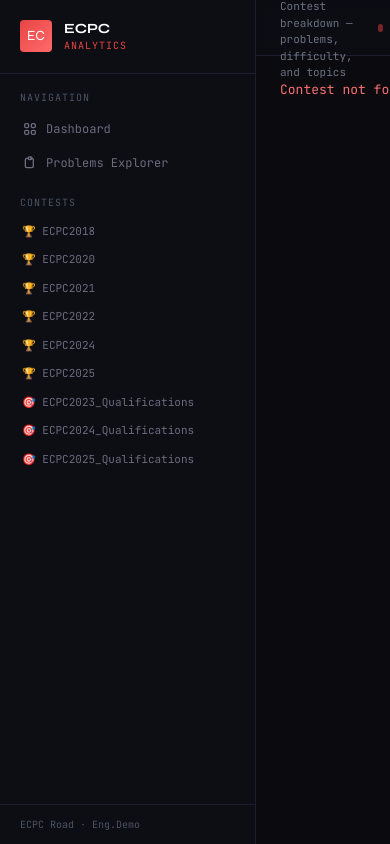
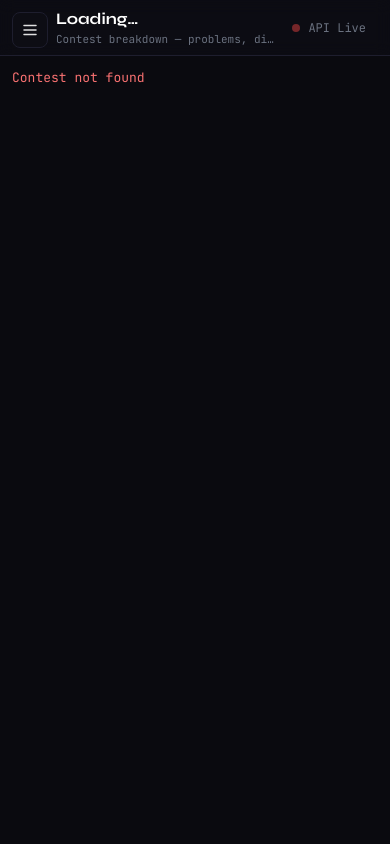
Before and after one commit to adhamahmedyousef/ecpc-analytics, a Flask app: page /contest/1 in a window 390 px wide; the page is wider, and only the part inside the window is pictured. Run offline with Flask 3, Linux system fonts and the light colour scheme; some libraries are stand-ins or nearby versions.

Commit message:
feat: add responsive layout with mobile sidebar toggle

```diff
--- a/app/static/css/style.css
+++ b/app/static/css/style.css
@@ -20,7 +20,10 @@
 
 *, *::before, *::after { box-sizing: border-box; margin: 0; padding: 0; }
 
-html { scroll-behavior: smooth; }
+html {
+  scroll-behavior: smooth;
+  overflow-x: hidden;
+}
 
 body {
   background: var(--bg);
@@ -28,6 +31,17 @@ body {
   font-family: 'JetBrains Mono', monospace;
   font-size: 13px;
   line-height: 1.6;
+  overflow-x: hidden;
+}
+
+/* Prevent flex child from overflowing */
+.main-wrap {
+  min-width: 0;
+  max-width: 100%;
+}
+.main-content {
+  max-width: 100%;
+  overflow-x: hidden;
 }
 
 ::-webkit-scrollbar { width: 5px; height: 5px; }
@@ -76,6 +90,8 @@ body {
   border-radius: 10px;
   padding: 18px;
   transition: border-color 0.2s;
+  max-width: 100%;
+  overflow: hidden;
 }
 .card:hover { border-color: #2e2e45; }
 
@@ -98,6 +114,7 @@ body {
   padding: 16px 20px;
   position: relative;
   overflow: hidden;
+  max-width: 100%;
   transition: border-color 0.2s, transform 0.15s;
 }
 .stat-card::before {
@@ -329,3 +346,148 @@ body {
   scrollbar-width: thin;
   scrollbar-color: #2a2a3d transparent;
 }
+
+/* =============================================
+   Mobile hamburger button
+   ============================================= */
+.sidebar-toggle {
+  display: none;
+  position: fixed;
+  top: 12px;
+  left: 12px;
+  z-index: 60;
+  width: 36px;
+  height: 36px;
+  border-radius: 8px;
+  border: 1px solid var(--border);
+  background: var(--surface);
+  color: var(--text);
+  cursor: pointer;
+  align-items: center;
+  justify-content: center;
+  transition: background 0.15s, border-color 0.15s;
+}
+.sidebar-toggle:hover {
+  background: var(--surface2);
+  border-color: var(--accent);
+}
+.sidebar-toggle svg {
+  width: 18px;
+  height: 18px;
+}
+
+/* Sidebar overlay (mobile only) */
+.sidebar-overlay {
+  display: none;
+  position: fixed;
+  inset: 0;
+  z-index: 45;
+  background: rgba(0, 0, 0, 0.6);
+  backdrop-filter: blur(2px);
+  opacity: 0;
+  transition: opacity 0.25s ease;
+}
+.sidebar-overlay.active {
+  opacity: 1;
+}
+
+/* =============================================
+   Responsive — Tablet ( ≤ 1024px )
+   ============================================= */
+@media (max-width: 1024px) {
+  .stat-value {
+    font-size: 22px;
+  }
+}
+
+/* =============================================
+   Responsive — Mobile ( ≤ 768px )
+   ============================================= */
+@media (max-width: 768px) {
+  /* Show hamburger */
+  .sidebar-toggle {
+    display: flex;
+  }
+
+  /* Show overlay when sidebar is open */
+  .sidebar-overlay.active {
+    display: block;
+  }
+
+  /* Sidebar: off-screen by default */
+  .sidebar {
+    transform: translateX(-100%);
+  }
+  .sidebar.open {
+    transform: translateX(0);
+  }
+
+  /* Main content: remove left margin */
+  .main-wrap {
+    margin-left: 0 !important;
+  }
+
+  /* Header: add left padding for hamburger */
+  .main-header {
+    padding-left: 56px !important;
+  }
+
+  /* Main content area: tighter padding */
+  .main-content {
+    padding: 12px !important;
+  }
+
+  /* Stat cards: smaller values */
+  .stat-value {
+    font-size: 20px;
+  }
+  .stat-card {
+    padding: 12px 14px;
+  }
+
+  /* Cards: tighter padding */
+  .card {
+    padding: 14px;
+  }
+
+  /* Chart containers: shorter on mobile */
+  .chart-wrap {
+    min-height: 180px;
+  }
+
+  /* Tables: ensure horizontal scroll */
+  .data-table th,
+  .data-table td {
+    padding: 8px;
+    font-size: 11px;
+    white-space: nowrap;
+  }
+
+  /* Filter grid */
+  .filter-grid {
+    grid-template-columns: 1fr !important;
+  }
+
+  /* Pagination: tighter */
+  .pagination-btn {
+    padding: 5px 10px;
+    font-size: 10px;
+  }
+
+  /* Problem rows: stack vertically */
+  .problem-row {
+    flex-wrap: wrap;
+    gap: 6px;
+  }
+
+  /* Rate bar: smaller min-width */
+  .rate-bar-bg {
+    min-width: 40px;
+  }
+
+  /* Tab buttons: smaller */
+  .tab-btn {
+    padding: 5px 12px;
+    font-size: 10px;
+  }
+}
--- a/app/templates/base.html
+++ b/app/templates/base.html
@@ -20,6 +20,16 @@
   </script>
 </head>
 <body class="bg-[#0a0a0f] text-gray-100 min-h-screen flex font-mono">
+
+  <!-- Mobile hamburger button -->
+  <button id="sidebar-toggle" class="sidebar-toggle" aria-label="Toggle sidebar">
+    <svg fill="none" stroke="currentColor" viewBox="0 0 24 24">
+      <path stroke-linecap="round" stroke-linejoin="round" stroke-width="2" d="M4 6h16M4 12h16M4 18h16"/>
+    </svg>
+  </button>
+
+  <!-- Mobile overlay -->
+  <div id="sidebar-overlay" class="sidebar-overlay"></div>
 
   <aside id="sidebar" class="sidebar fixed top-0 left-0 h-full w-64 bg-[#0d0d14] border-r border-[#1e1e2e] z-50 flex flex-col overflow-hidden transition-transform duration-300">
 
@@ -59,20 +69,20 @@
     </div>
   </aside>
 
-  <div class="flex-1 ml-64 flex flex-col min-h-screen">
+  <div class="main-wrap flex-1 ml-64 flex flex-col min-h-screen">
 
-    <header class="h-14 border-b border-[#1e1e2e] bg-[#0d0d14]/80 backdrop-blur sticky top-0 z-40 flex items-center px-6 gap-4">
-      <div class="flex-1">
-        <h1 class="font-syne font-bold text-white text-base">{% block page_title %}Dashboard{% endblock %}</h1>
-        <p class="text-[11px] text-gray-500">{% block page_subtitle %}ECPC Analytics Platform{% endblock %}</p>
+    <header class="main-header h-14 border-b border-[#1e1e2e] bg-[#0d0d14]/80 backdrop-blur sticky top-0 z-40 flex items-center px-6 gap-4">
+      <div class="flex-1 min-w-0">
+        <h1 class="font-syne font-bold text-white text-base truncate">{% block page_title %}Dashboard{% endblock %}</h1>
+        <p class="text-[11px] text-gray-500 truncate">{% block page_subtitle %}ECPC Analytics Platform{% endblock %}</p>
       </div>
-      <div class="flex items-center gap-2">
+      <div class="flex items-center gap-2 flex-shrink-0">
         <div id="status-dot" class="w-2 h-2 rounded-full bg-green-400 pulse-dot" title="API Connected"></div>
         <span class="text-xs text-gray-500">API Live</span>
       </div>
     </header>
 
-    <main class="flex-1 p-6">
+    <main class="main-content flex-1 p-6">
       {% block content %}{% endblock %}
     </main>
 
--- a/app/templates/contest.html
+++ b/app/templates/contest.html
@@ -25,11 +25,11 @@
   </div>
 
   <div class="grid grid-cols-1 lg:grid-cols-5 gap-4 mb-6">
-    <div class="card col-span-2">
+    <div class="card lg:col-span-2">
       <div class="card-header">Difficulty Distribution</div>
       <div class="chart-wrap" style="height:240px"><canvas id="diffChart"></canvas></div>
     </div>
-    <div class="card col-span-3">
+    <div class="card lg:col-span-3">
       <div class="card-header">Top Topics</div>
       <div class="chart-wrap" style="height:240px"><canvas id="topicChart"></canvas></div>
     </div>
--- a/app/templates/day.html
+++ b/app/templates/day.html
@@ -29,11 +29,11 @@
   </div>
 
   <div class="grid grid-cols-1 lg:grid-cols-5 gap-4 mb-6">
-    <div class="card col-span-2">
+    <div class="card lg:col-span-2">
       <div class="card-header">Difficulty Distribution</div>
       <div class="chart-wrap" style="height:240px"><canvas id="diffChart"></canvas></div>
     </div>
-    <div class="card col-span-3">
+    <div class="card lg:col-span-3">
       <div class="card-header">Topics</div>
       <div class="chart-wrap" style="height:240px"><canvas id="topicChart"></canvas></div>
     </div>
--- a/app/templates/index.html
+++ b/app/templates/index.html
@@ -24,14 +24,14 @@
 </div>
 
 <div class="grid grid-cols-1 lg:grid-cols-5 gap-4 mb-6">
-  <div class="card col-span-2">
+  <div class="card lg:col-span-2">
     <div class="card-header">Difficulty Distribution</div>
     <div class="chart-wrap" style="height:260px">
       <canvas id="diffChart"></canvas>
     </div>
   </div>
 
-  <div class="card col-span-3">
+  <div class="card lg:col-span-3">
     <div class="card-header">Top Topics by Frequency</div>
     <div class="chart-wrap" style="height:260px">
       <canvas id="topicChart"></canvas>
--- a/app/templates/problems.html
+++ b/app/templates/problems.html
@@ -6,7 +6,7 @@
 {% block content %}
 
 <div class="card mb-5">
-  <div class="grid grid-cols-2 sm:grid-cols-4 lg:grid-cols-5 gap-3 items-end">
+  <div class="filter-grid grid grid-cols-2 sm:grid-cols-4 lg:grid-cols-5 gap-3 items-end">
     <div class="col-span-2 sm:col-span-1 lg:col-span-2">
       <label class="filter-label">Search</label>
       <input id="filter-q" type="text" placeholder="Problem name or letter…" class="filter-input" />
```
Also changed, not shown: app/static/js/main.js (+43 -0 lines).
